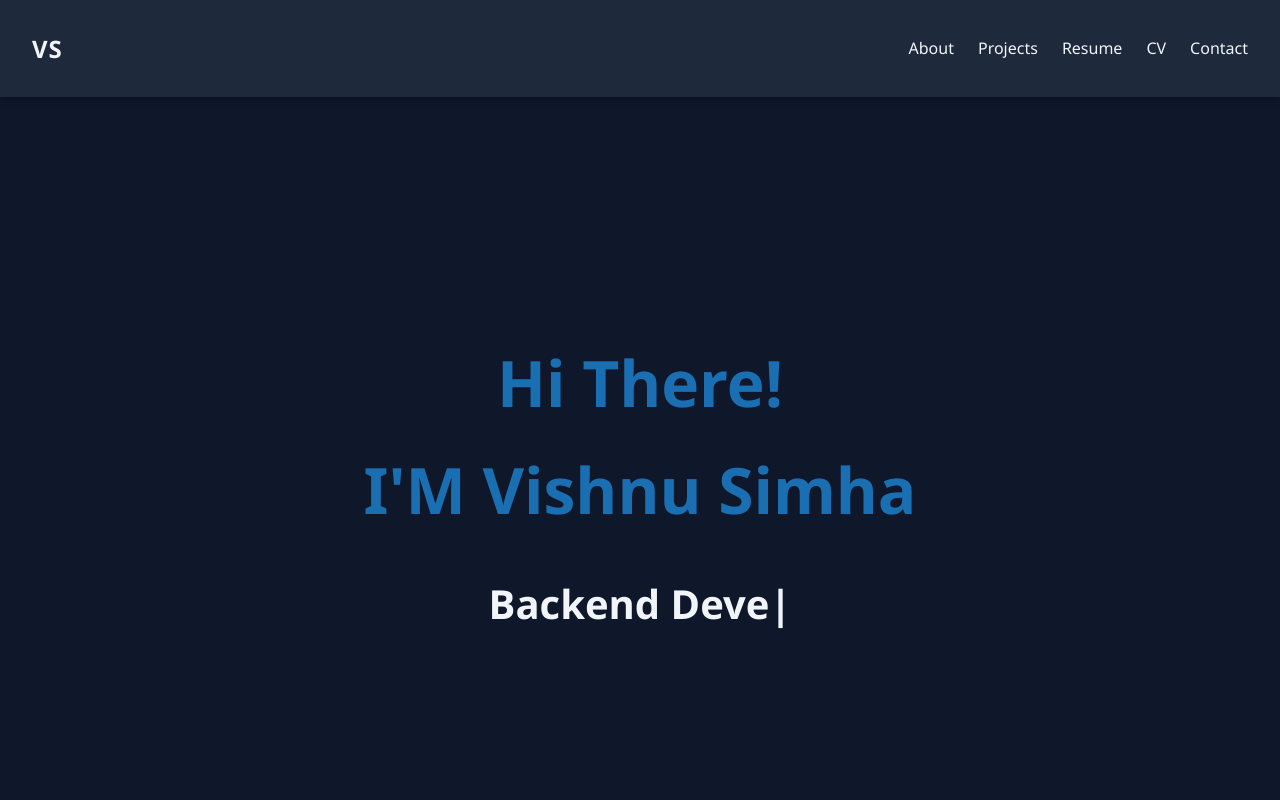
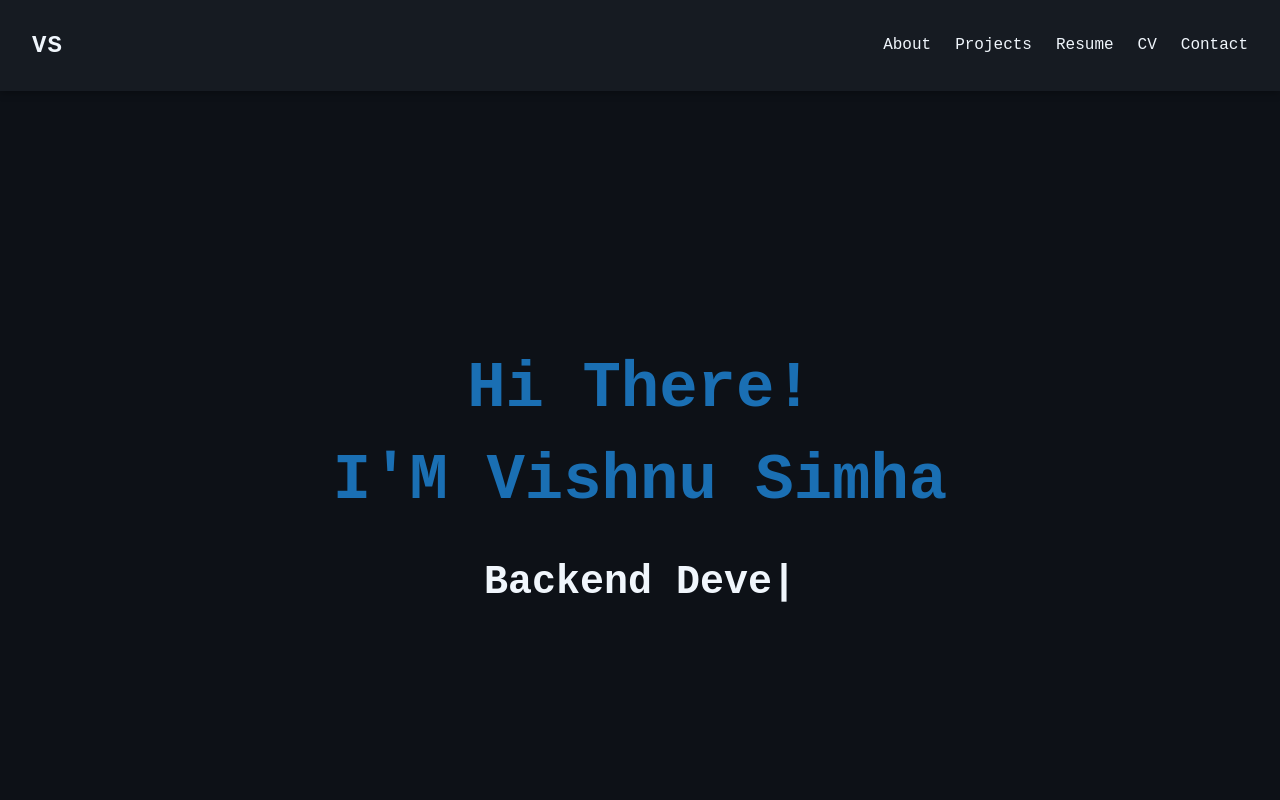
Before and after one commit to Vishnusimha/resume-viewer, a React (Create React App) app: page / in a window 1280 px wide. Shown: the top 800 px of the page. Built offline with nearby package versions, Linux system fonts and the light colour scheme.

Commit message:
Updated Colors and font style

```diff
--- a/src/styles/Portfolio.css
+++ b/src/styles/Portfolio.css
@@ -1,11 +1,11 @@
 :root {
-  --primary-bg: #0f172a; /* Navy Black */
-  --secondary-bg: #1e293b; /* Dark Slate */
-  --accent-color: #38bdf8; /* Sky Blue */
-  --hover-accent: #0ea5e9; /* Light Blue */
-  --text-light: #f1f5f9; /* Light Gray */
-  --text-muted: #94a3b8; /* Muted Blue Gray */
-  --font-main: "Segoe UI", Tahoma, Geneva, Verdana, sans-serif;
+  --primary-bg: #0d1117; /* Jet Black Navy */
+  --secondary-bg: #161b22; /* Deep Slate */
+  --accent-color: #58a6ff; /* Electric Blue */
+  --hover-accent: #1f6feb; /* Brighter Blue */
+  --text-light: #f0f6fc; /* Pale White-Blue */
+  --text-muted: #8b949e; /* Subtle Gray */
+  --font-main: "Fira Code", monospace;
 }
 
 html,
```
